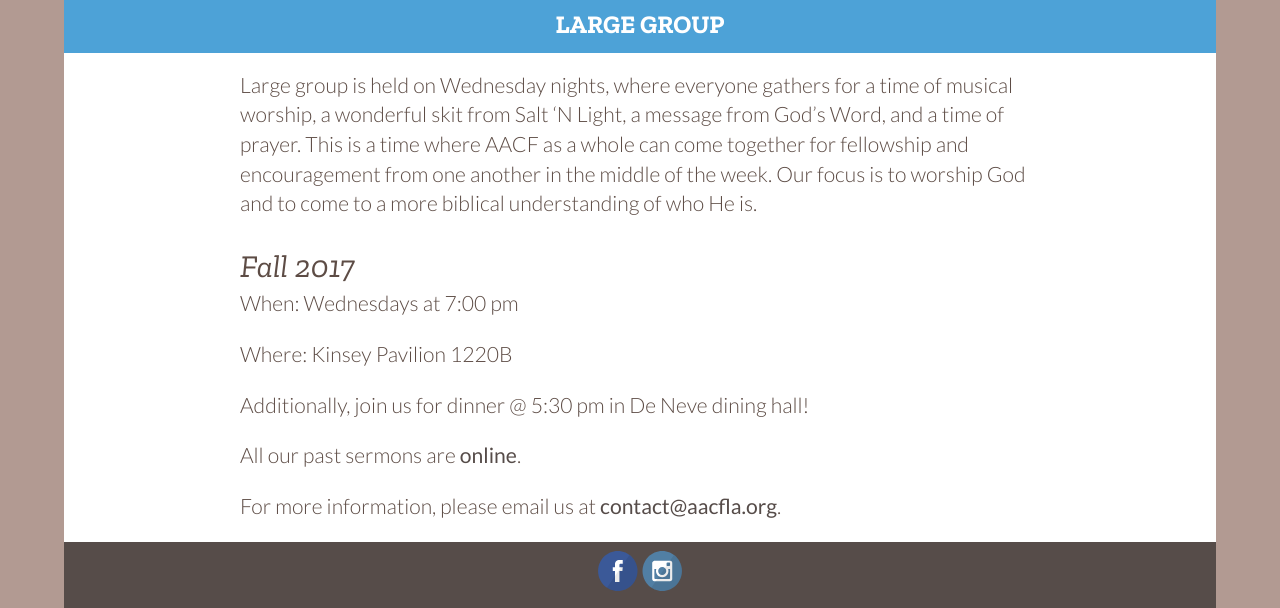
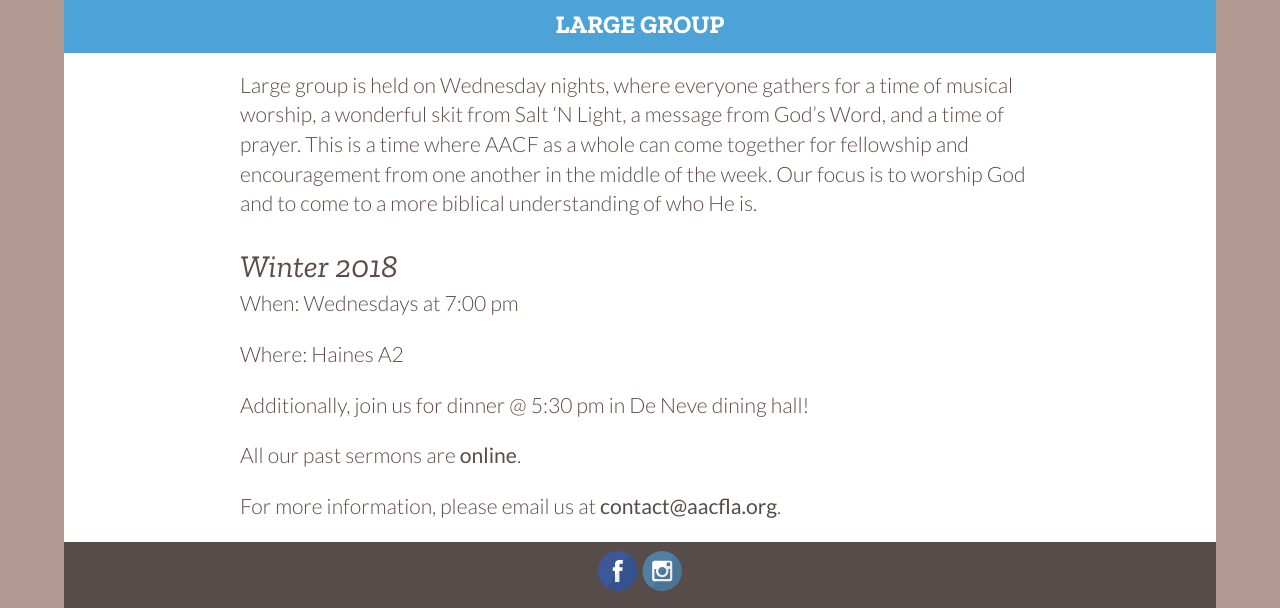
Before and after one commit to aacfla/website-dev, a Jekyll site: the page built from pages/large-group.md, in a window 1280 px wide. Shown: the part 931-1539 px from the top of the page. Built offline with Jekyll 4.4.1, drawn with Linux system fonts in a browser that asks for light colours; our own code applies the rules of GitHub Pages for plain Markdown files.

Commit message:
Update info.

```diff
--- a/pages/large-group.md
+++ b/pages/large-group.md
@@ -5,11 +5,11 @@ permalink: /large-group
 
 Large group is held on Wednesday nights, where everyone gathers for a time of musical worship, a wonderful skit from Salt 'N Light, a message from God's Word, and a time of prayer. This is a time where AACF as a whole can come together for fellowship and encouragement from one another in the middle of the week. Our focus is to worship God and to come to a more biblical understanding of who He is.
 
-## Fall 2017
+## Winter 2018
 
 When: Wednesdays at 7:00 pm
 
-Where: Kinsey Pavilion 1220B
+Where: Haines A2
 
 Additionally, join us for dinner @ 5:30 pm in De Neve dining hall!
 
```
Also changed, not shown: pages/church-rides.md (+1 -1 lines).
